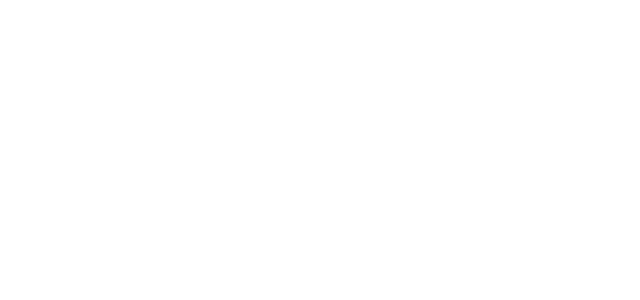
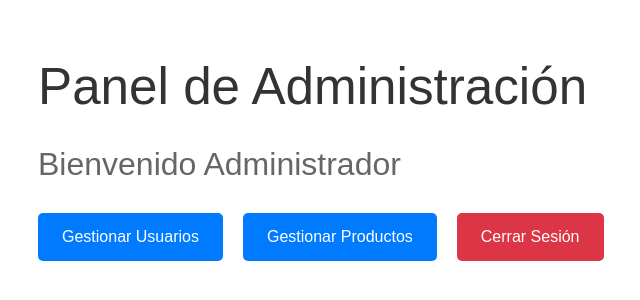
Before and after one commit to SebasRo17/ProyectoTupti, a React (Vite) app in the folder Frontend/: page /admin in a window 1280 px wide. Before the commit this address had no page. Shown: the part 240-540 px from the top of the page, without its empty margins (2-642 px from the left). Built offline with nearby package versions, Linux system fonts and the light colour scheme.

Commit message:
Agregar página de administración con gestión de usuarios y productos; mejorar estilos y funcionalidad de cierre de sesión.

```diff
--- a/Frontend/src/Pages/App.jsx
+++ b/Frontend/src/Pages/App.jsx
@@ -5,6 +5,7 @@ import Registro from './Registro/Registro.jsx';
 import Login from './Login/Login.jsx';
 import Categoria from './Categoria/Categoria.jsx';
 import OlvidoContrasena from './olvidoContrasena/olvidoContrasena.jsx';  // Cambiado a PascalCase
+import PantallaAdmin from './pantallaAdmin/pantallaAdmin.jsx';
 
 function App() {
   return (
@@ -15,6 +16,7 @@ function App() {
         <Route path="/login" element={<Login />} />
         <Route path="/categoria" element={<Categoria />} />
         <Route path="/olvido-contrasena" element={<OlvidoContrasena />} />
+        <Route path="/admin" element={<PantallaAdmin />} />
       </Routes>
     </div>
   );
--- a/Frontend/src/Pages/pantallaAdmin/pantallaAdmin.jsx
+++ b/Frontend/src/Pages/pantallaAdmin/pantallaAdmin.jsx
@@ -1,4 +1,3 @@
-
 import React from 'react';
 import { useNavigate } from 'react-router-dom';
 
@@ -6,23 +5,64 @@ function PantallaAdmin() {
   const navigate = useNavigate();
 
   const handleLogout = () => {
-    // Aquí puedes agregar la lógica para cerrar sesión
+    // Limpiar cualquier dato de sesión si existe
+    localStorage.removeItem('user');
+    sessionStorage.removeItem('user');
     navigate('/');
   };
 
   return (
-    <div style={{ padding: '20px' }}>
-      <h1>Panel de Administración</h1>
+    <div style={{
+      padding: '40px',
+      maxWidth: '1200px',
+      margin: '0 auto'
+    }}>
+      <h1 style={{
+        color: '#333',
+        marginBottom: '30px'
+      }}>Panel de Administración</h1>
+
       <div style={{ marginTop: '20px' }}>
-        <h2>Bienvenido Administrador</h2>
-        <div style={{ display: 'flex', gap: '20px', marginTop: '20px' }}>
-          <button onClick={() => navigate('/users')}>Gestionar Usuarios</button>
-          <button onClick={() => navigate('/products')}>Gestionar Productos</button>
-          <button onClick={handleLogout}>Cerrar Sesión</button>
+        <h2 style={{ color: '#666' }}>Bienvenido Administrador</h2>
+        <div style={{
+          display: 'flex',
+          gap: '20px',
+          marginTop: '30px',
+          flexWrap: 'wrap'
+        }}>
+          <button
+            onClick={() => navigate('/users')}
+            style={buttonStyle}
+          >
+            Gestionar Usuarios
+          </button>
+          <button
+            onClick={() => navigate('/products')}
+            style={buttonStyle}
+          >
+            Gestionar Productos
+          </button>
+          <button
+            onClick={handleLogout}
+            style={{...buttonStyle, backgroundColor: '#dc3545'}}
+          >
+            Cerrar Sesión
+          </button>
         </div>
       </div>
     </div>
   );
 }
 
+const buttonStyle = {
+  padding: '12px 24px',
+  backgroundColor: '#007bff',
+  color: 'white',
+  border: 'none',
+  borderRadius: '5px',
+  cursor: 'pointer',
+  fontSize: '16px',
+  transition: 'background-color 0.3s'
+};
+
 export default PantallaAdmin;
```
